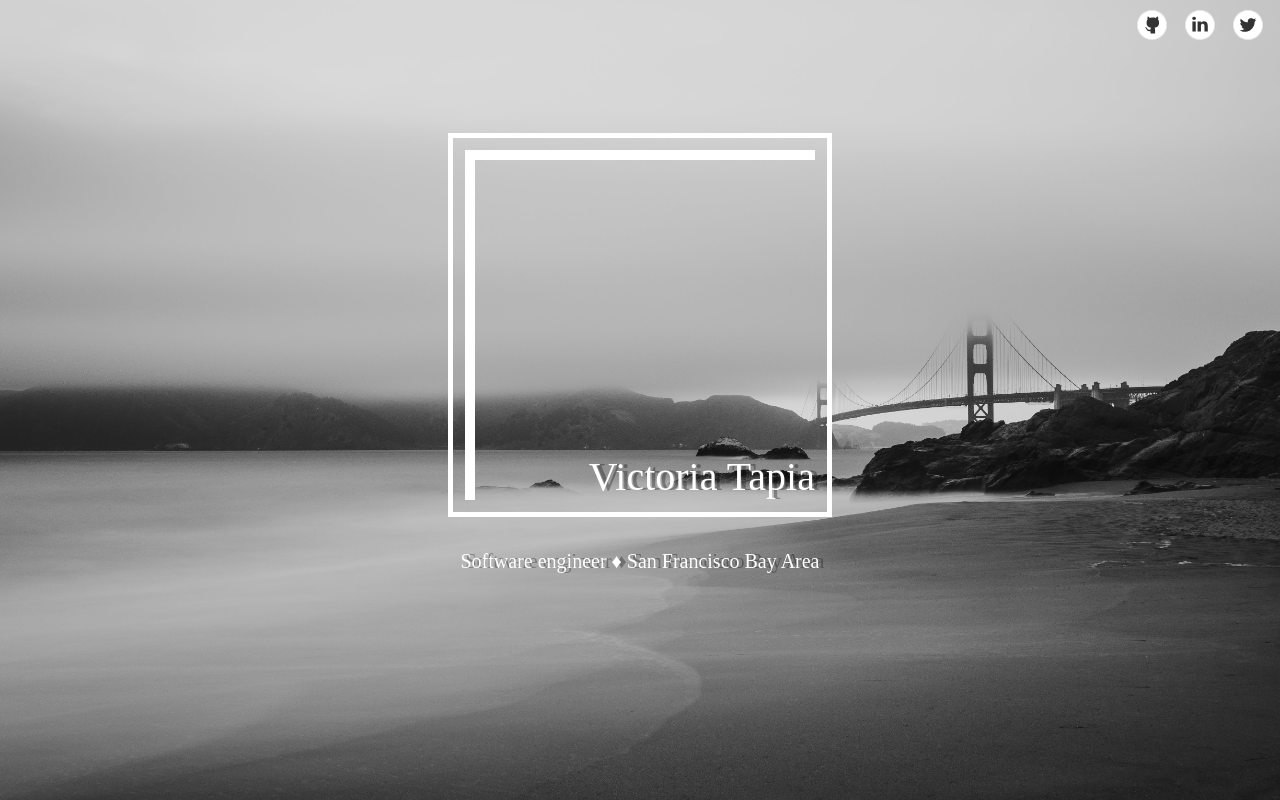
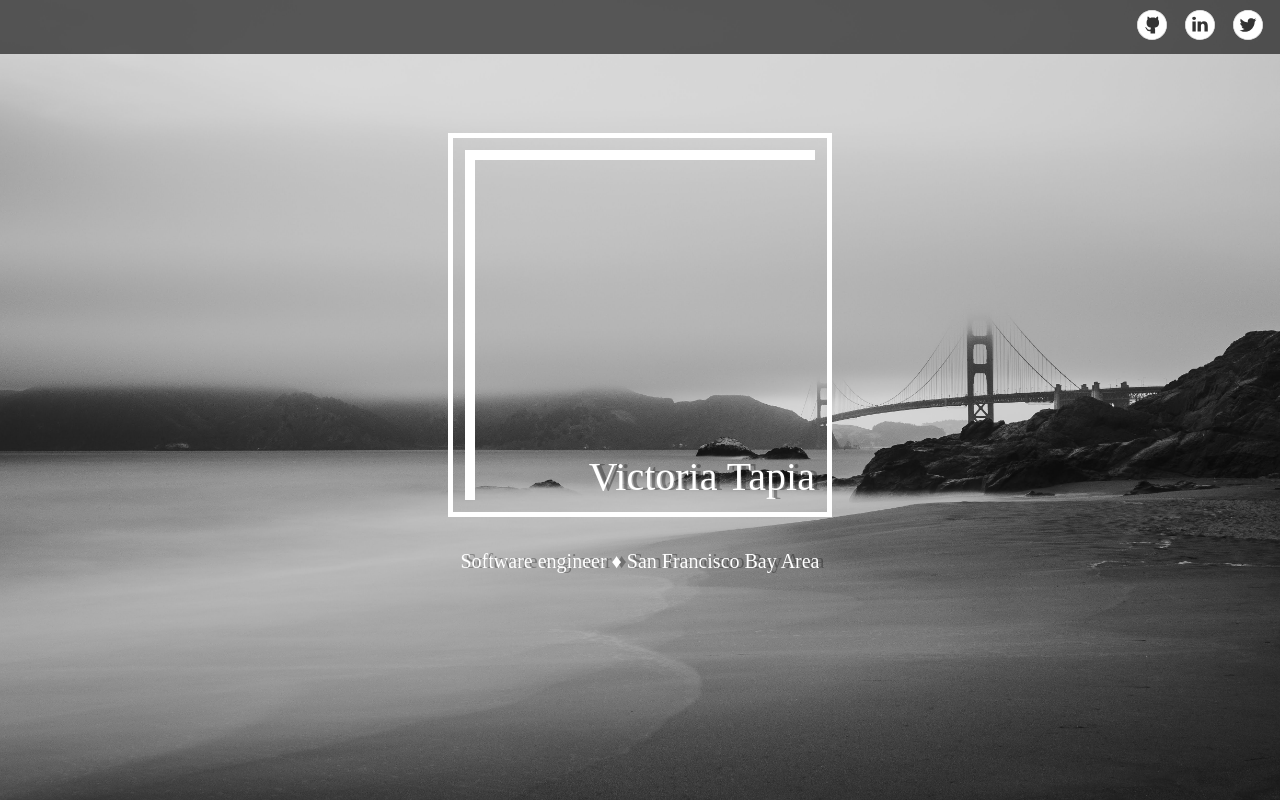
Before and after one commit to vtapia5070/victoriatapia2017, a PHP site: page /index.html in a window 1280 px wide. Run offline with PHP 8.4, Linux system fonts and the light colour scheme; some libraries are stand-ins or nearby versions.

Commit message:
add opacity to nav bar

```diff
--- a/styles.css
+++ b/styles.css
@@ -18,6 +18,7 @@ html, body {
   width: 100%;
   z-index: 1;
   text-align: right;
+  background-color: rgba(0,0,0, 0.6);
 }
 
 .social-icons a {
```
